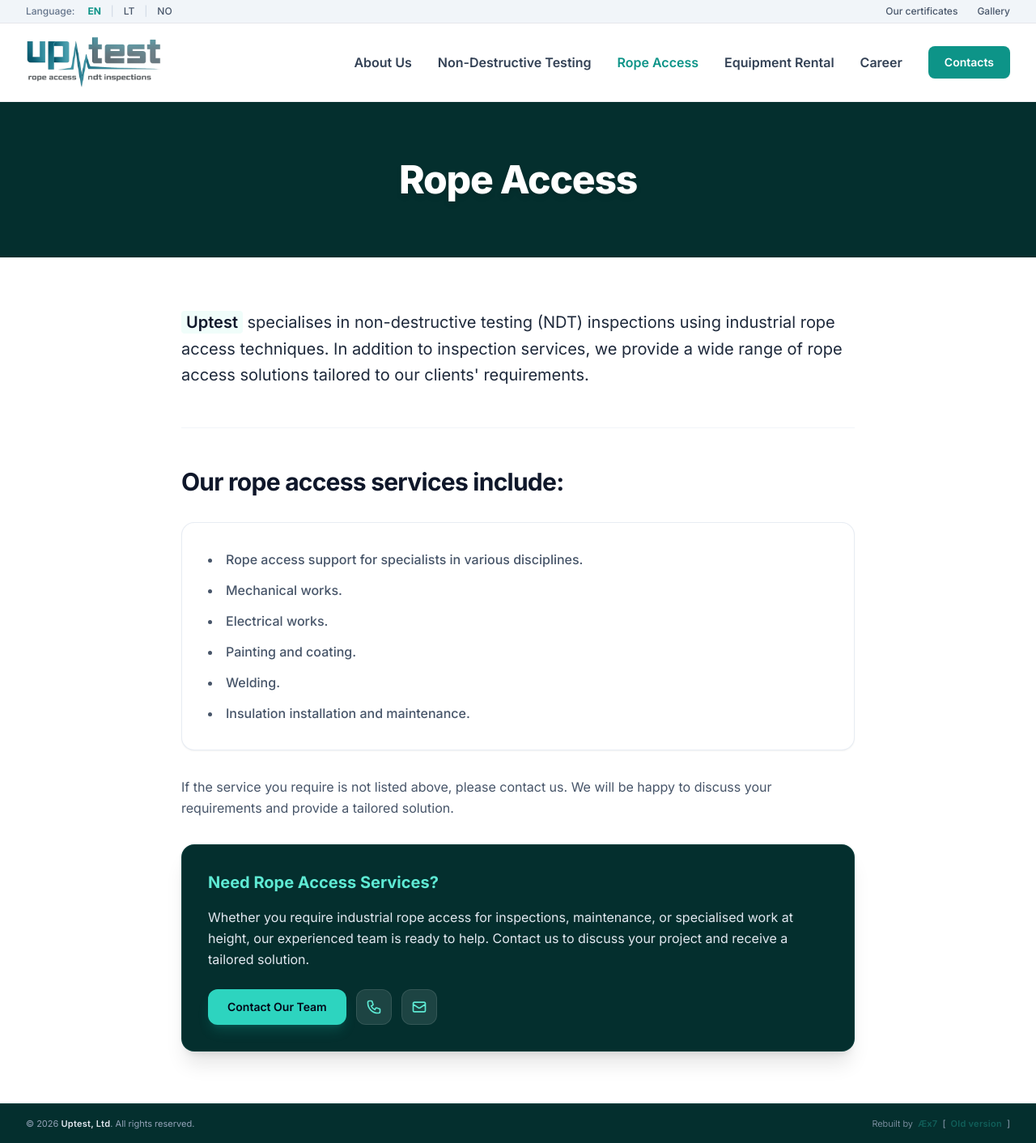
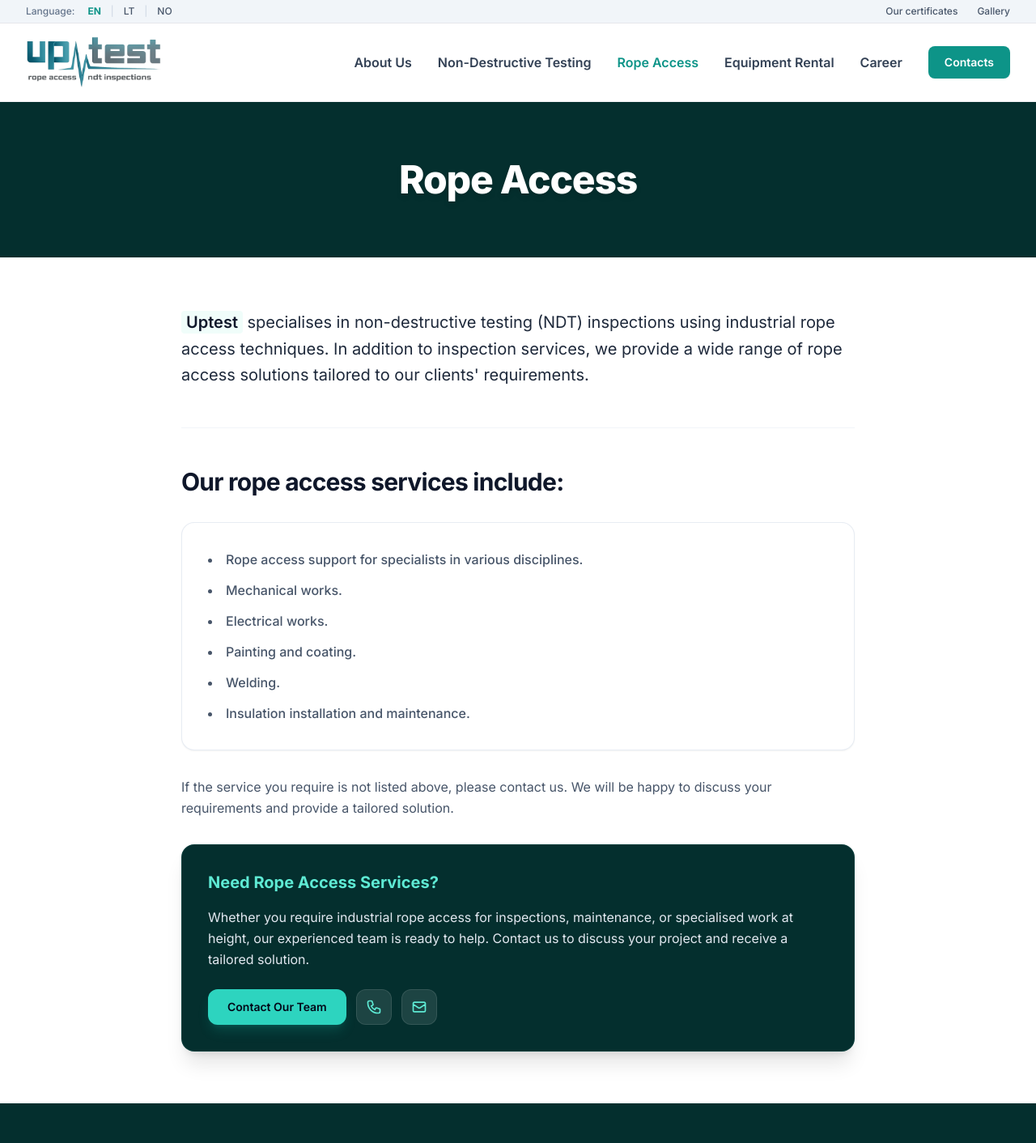
Before and after one commit to mruslys/uptest.no, a Jekyll site: the page built from rope-access/index.html, in a window 1280 px wide. Shown: the whole page at 81% size. Built offline with Jekyll 4.4.1, drawn with Linux system fonts in a browser that asks for light colours; nearby versions of some CDN libraries; after the commit the page ends 1363 px from its top, so only the background shows below that.

Commit message:
Update footer.html

```diff
--- a/_includes/footer.html
+++ b/_includes/footer.html
@@ -1,23 +1,5 @@
 <!-- Footer -->
-<footer class="bg-brand-950 py-3 sm:py-4 relative z-30 border-t border-brand-900/50 shadow-sm mt-auto">
-    <div class="max-w-7xl mx-auto px-4 sm:px-6 lg:px-8 flex flex-col sm:flex-row justify-between items-center gap-2 sm:gap-4 text-center sm:text-left">
 
-        <p class="text-[11px] text-slate-400 font-normal">
-            © 2026 <strong class="text-slate-200 font-semibold tracking-wide">{{ data.common[page.lang].company }}</strong>. {{ data.common[page.lang].rights }}
-        </p>
-
-        <div class="flex items-center gap-1.5 text-[11px] text-slate-400">
-            <span class="font-light">{{ data.common[page.lang].rebuilt_by }}</span>
-            <a href="https://xn--x7-1ia.com" target="_blank" rel="noopener noreferrer" class="text-brand-800 hover:text-brand-300 transition-colors font-semibold tracking-wide">
-                Æx7
-            </a>
-            [<a href="https://uptest.no" target="_blank" rel="noopener noreferrer" class="text-brand-800 hover:text-brand-300 transition-colors font-semibold tracking-wide">
-                {{ data.common[page.lang].old_version }}
-            </a>]
-        </div>
-
-    </div>
-</footer>
 
 <!-- Skriptas mobiliam meniu -->
 <script>
```
